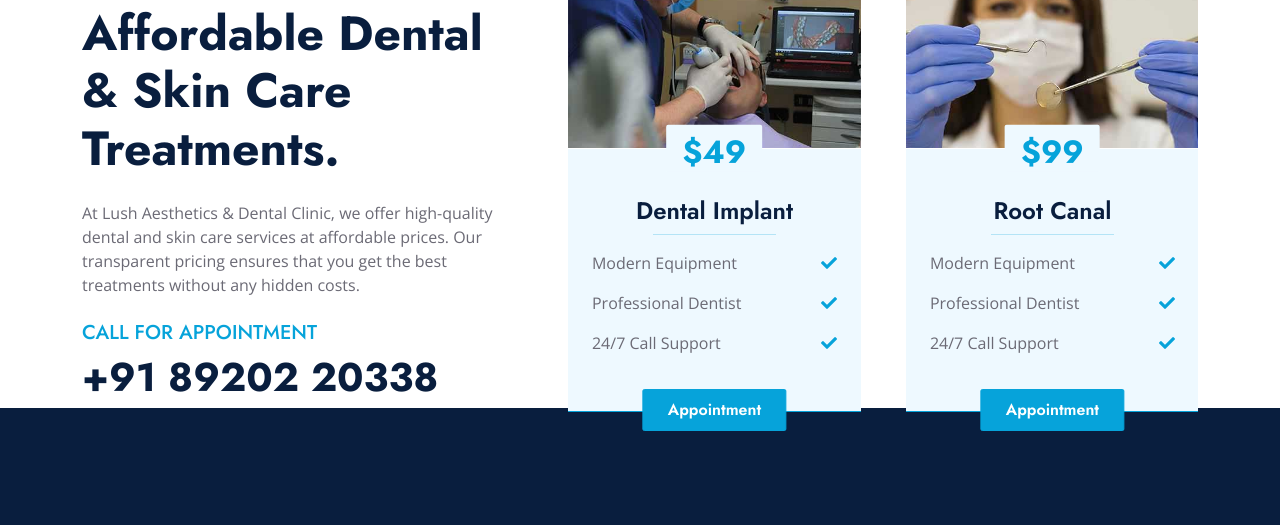
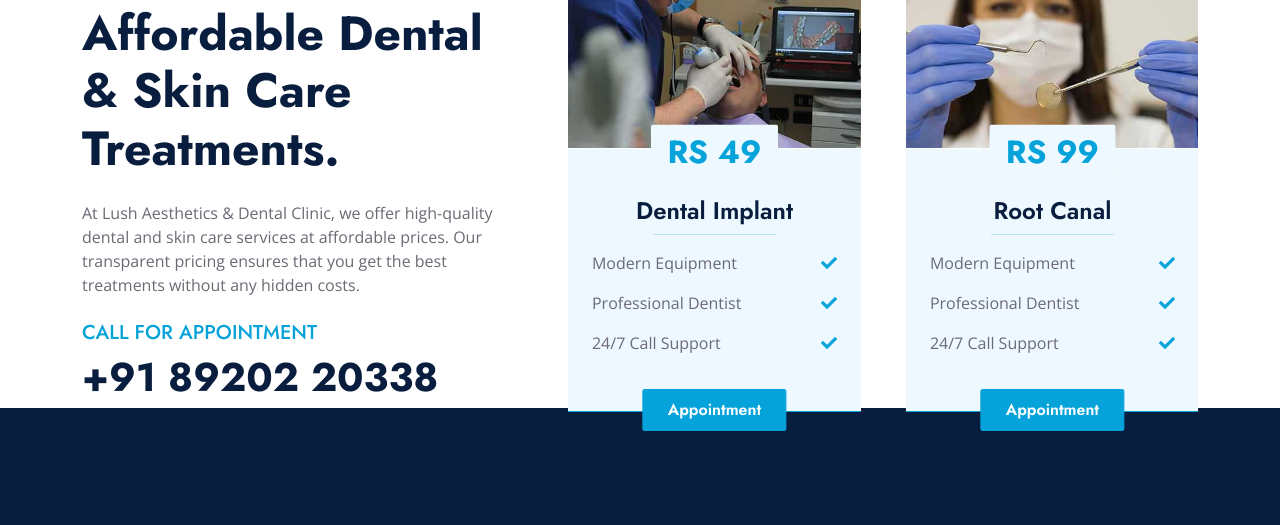
Before and after one commit to vineetgulia00/Lush-Aesthetics-Dental-Clinic, a plain HTML site: page index.html in a window 1280 px wide. Shown: the part 3297-3822 px from the top of the page. Drawn offline with nearby package versions, Linux system fonts and the light colour scheme.

Commit message:
Update index.html

```diff
--- a/index.html
+++ b/index.html
@@ -434,7 +434,7 @@
                             <div class="position-relative">
                                 <img class="img-fluid rounded-top" src="img/price-2.jpg" alt="">
                                 <div class="d-flex align-items-center justify-content-center bg-light rounded pt-2 px-3 position-absolute top-100 start-50 translate-middle" style="z-index: 2;">
-                                    <h2 class="text-primary m-0">$49</h2>
+                                    <h2 class="text-primary m-0">RS 49</h2>
                                 </div>
                             </div>
                             <div class="position-relative text-center bg-light border-bottom border-primary py-5 p-4">
@@ -450,7 +450,7 @@
                             <div class="position-relative">
                                 <img class="img-fluid rounded-top" src="img/price-3.jpg" alt="">
                                 <div class="d-flex align-items-center justify-content-center bg-light rounded pt-2 px-3 position-absolute top-100 start-50 translate-middle" style="z-index: 2;">
-                                    <h2 class="text-primary m-0">$99</h2>
+                                    <h2 class="text-primary m-0">RS 99</h2>
                                 </div>
                             </div>
                             <div class="position-relative text-center bg-light border-bottom border-primary py-5 p-4">
```
